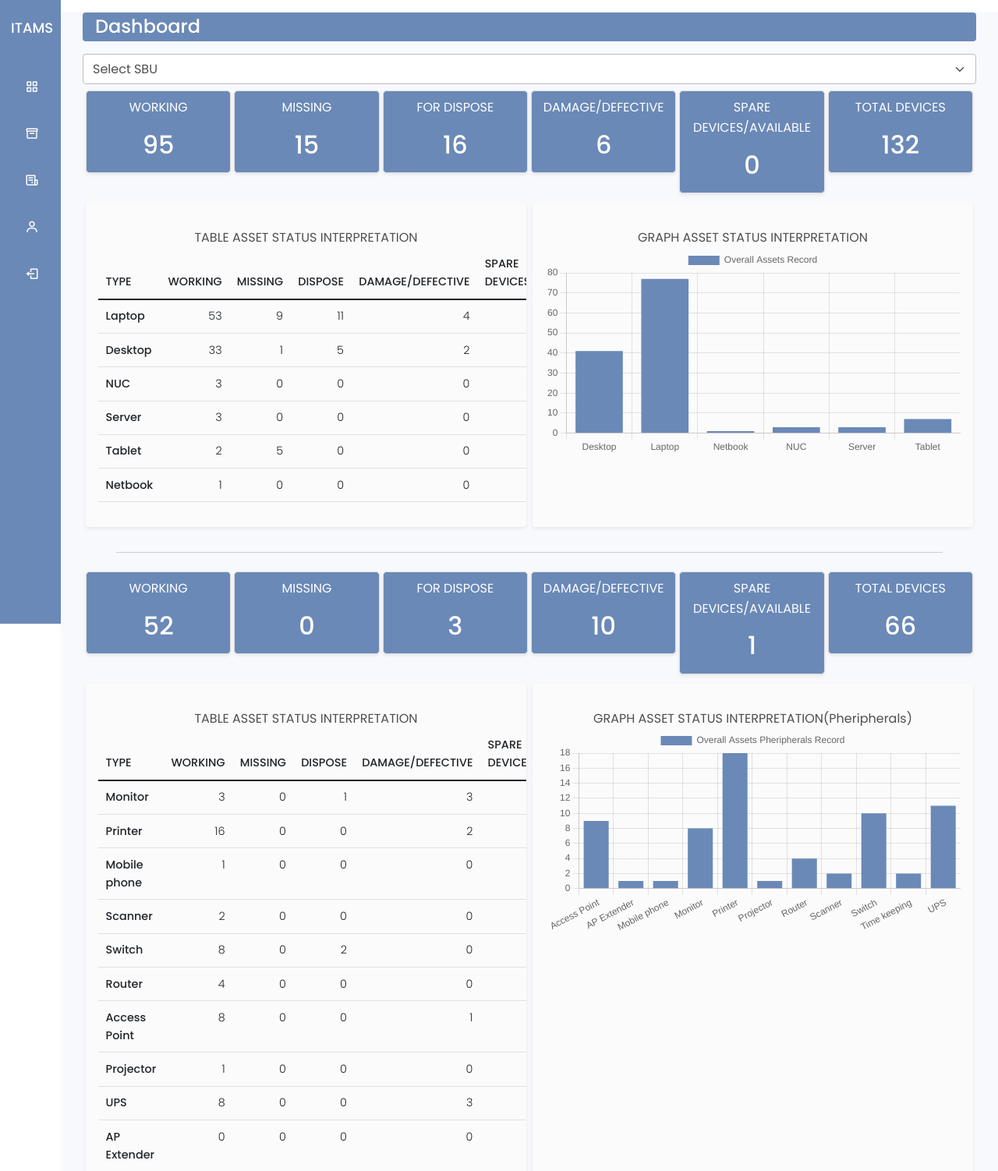
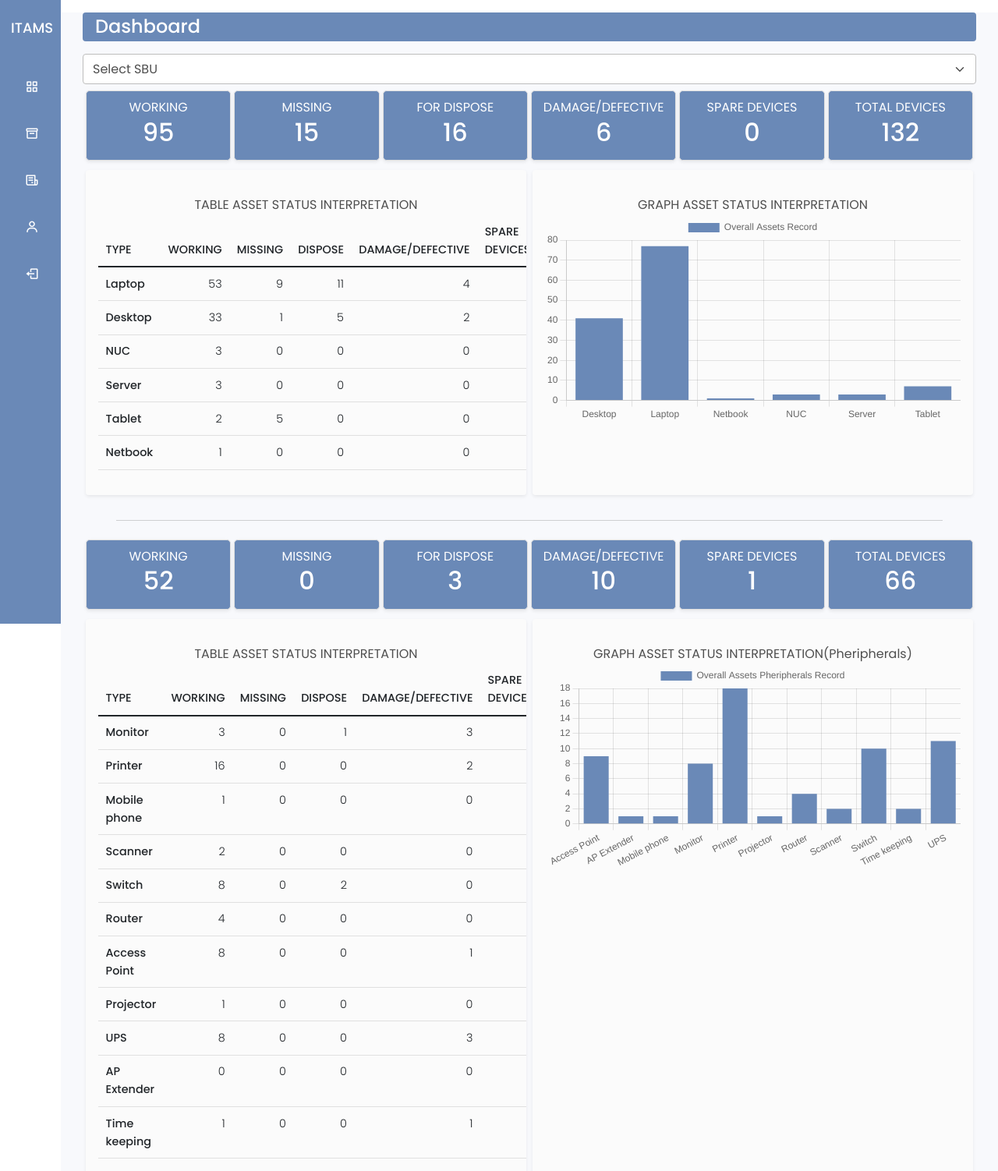
Before and after one commit to Jaysup29/ITAMS, a PHP site: page / in a window 1280 px wide. Shown: the top 1502 px of the page at 78% size. Run offline with PHP 8.4, Linux system fonts and the light colour scheme; a user stored in the database is signed in; data comes from the database, SQL or seed files in the repository; data that the repository does not hold is empty; some libraries are stand-ins or nearby versions.

Commit message:
Update index_content.php

```diff
--- a/index_content.php
+++ b/index_content.php
@@ -21,37 +21,37 @@
         <div class="row gx-1">
             <div class="col-lg-2 col-md-4 col-sm-12">
                 <div class="rounded-3 border shadow-sm" id="working_items">
-                    <p class="text-center text-white pt-2">WORKING</p>
+                    <p class="text-center text-white pt-2 m-0">WORKING</p>
                     <h2 class="text-white text-center" id="working"></h2>
                 </div>
             </div>
             <div class="col-lg-2 col-md-4 col-sm-12">
                 <div class="rounded-3 border shadow-sm" id="missing_items">
-                    <p class="text-center text-white pt-2">MISSING</p>
+                    <p class="text-center text-white pt-2 m-0">MISSING</p>
                     <h2 class="text-white text-center" id="missing"></h2>
                 </div>
             </div>
             <div class="col-lg-2 col-md-4 col-sm-12 ">
                 <div class="rounded-3 border shadow-sm" id="dispose_items">
-                    <p class="text-center text-white pt-2">FOR DISPOSE</p>
+                    <p class="text-center text-white pt-2 m-0">FOR DISPOSE</p>
                     <h2 class="text-white text-center" id="dispose"></h2>
                 </div>
             </div>
             <div class="col-lg-2 col-md-4 col-sm-12">
                 <div class="rounded-3 border shadow-sm" id="damage_items">
-                    <p class="text-center text-white pt-2">DAMAGE/DEFECTIVE</p>
+                    <p class="text-center text-white pt-2 m-0">DAMAGE/DEFECTIVE</p>
                     <h2 class="text-white text-center" id="damage_or_defective"></h2>
                 </div>
             </div>
             <div class="col-lg-2 col-md-4 col-sm-12">
                 <div class="rounded-3 border shadow-sm" id="available_spare_items">
-                    <p class="text-center text-white pt-2">SPARE DEVICES/AVAILABLE</p>
+                    <p class="text-center text-white pt-2 m-0">SPARE DEVICES</p>
                     <h2 class="text-white text-center" id="spare_devices_avail"></h2>
                 </div>
             </div>
             <div class="col-lg-2 col-md-4 col-sm-12">
                 <div class="rounded-3 border shadow-sm" id="available_spare_items">
-                    <p class="text-center text-white pt-2">TOTAL DEVICES</p>
+                    <p class="text-center text-white pt-2 m-0">TOTAL DEVICES</p>
                     <h2 class="text-white text-center" id="totaldevices"></h2>
                 </div>
             </div>
@@ -93,37 +93,37 @@
         <div class="row gx-1">
             <div class="col-lg-2 col-md-4 col-sm-12">
                 <div class="rounded-3 border shadow-sm" id="working_items">
-                    <p class="text-center text-white pt-2">WORKING</p>
+                    <p class="text-center text-white pt-2 m-0">WORKING</p>
                     <h2 class="text-white text-center" id="working_pheripherals"></h2>
                 </div>
             </div>
             <div class="col-lg-2 col-md-4 col-sm-12">
                 <div class="rounded-3 border shadow-sm" id="missing_items">
-                    <p class="text-center text-white pt-2">MISSING</p>
+                    <p class="text-center text-white pt-2 m-0">MISSING</p>
                     <h2 class="text-white text-center" id="missing_pheripherals"></h2>
                 </div>
             </div>
             <div class="col-lg-2 col-md-4 col-sm-12">
                 <div class="rounded-3 border shadow-sm" id="dispose_items">
-                    <p class="text-center text-white pt-2">FOR DISPOSE</p>
+                    <p class="text-center text-white pt-2 m-0">FOR DISPOSE</p>
                     <h2 class="text-white text-center" id="dispose_pheripherals"></h2>
                 </div>
             </div>
             <div class="col-lg-2 col-md-4 col-sm-12">
                 <div class="rounded-3 border shadow-sm" id="damage_items">
-                    <p class="text-center text-white pt-2">DAMAGE/DEFECTIVE</p>
+                    <p class="text-center text-white pt-2 m-0">DAMAGE/DEFECTIVE</p>
                     <h2 class="text-white text-center" id="damage_or_defective_pheripherals"></h2>
                 </div>
             </div>
             <div class="col-lg-2 col-md-4 col-sm-12 ">
                 <div class="rounded-3 border shadow-sm" id="available_spare_items">
-                    <p class="text-center text-white pt-2">SPARE DEVICES/AVAILABLE</p>
+                    <p class="text-center text-white pt-2 m-0">SPARE DEVICES</p>
                     <h2 class="text-white text-center" id="spare_devices_avail_pheripherals"></h2>
                 </div>
             </div>
             <div class="col-lg-2 col-md-4 col-sm-12">
                 <div class="rounded-3 border shadow-sm" id="available_spare_items">
-                    <p class="text-center text-white pt-2">TOTAL DEVICES</p>
+                    <p class="text-center text-white pt-2 m-0">TOTAL DEVICES</p>
                     <h2 class="text-white text-center" id="totaldevicespheripherals"></h2>
                 </div>
             </div>
```
